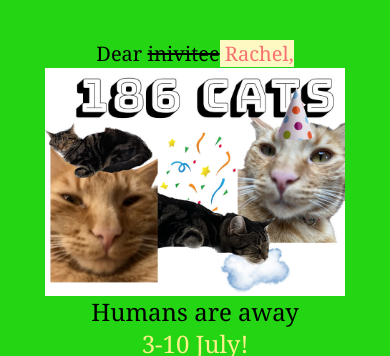
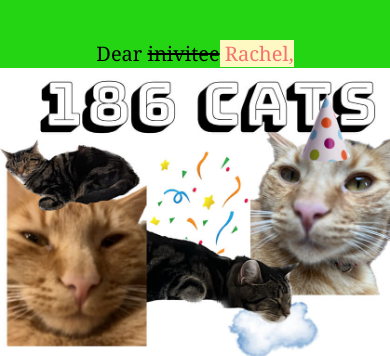
Before and after one commit to wecessary/cats-186, an Astro site: page / in a window 390 px wide. Shown: the top 356 px of the page. Built offline with nearby package versions, Linux system fonts and the light colour scheme; Astro itself is replaced by a stand-in of ours.

Commit message:
change hero img size

```diff
--- a/src/components/Hero.astro
+++ b/src/components/Hero.astro
@@ -3,7 +3,7 @@
     src="/cat_pics/import_cat_pic.jpg"
     width="838"
     height="637"
-    class="w-[300px] lg:w-1/2 h-auto"
+    class="w-full md:w-3/4 lg:w-1/2 h-auto"
     alt="import cat image"
   />
 </div>
```
